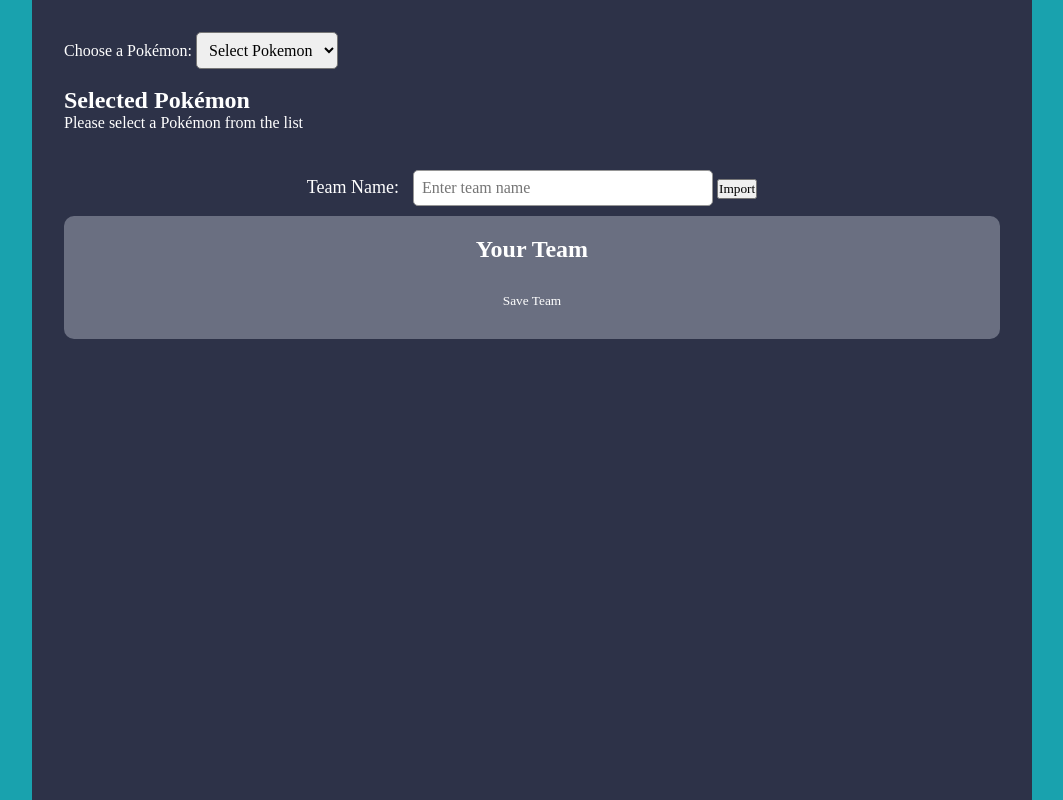
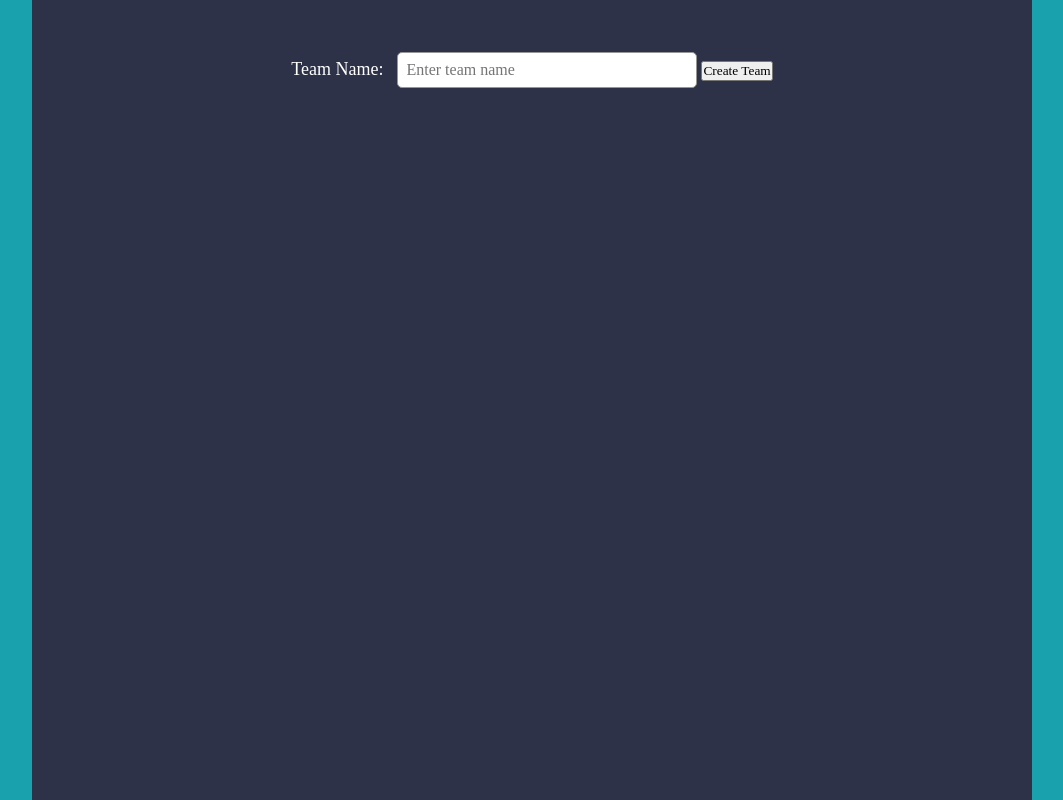
Before and after one commit to leop3z/TP1---Pokedex-, a Flask app: page /team in a window 1280 px wide. Shown: the part 148-948 px from the top of the page, without its empty margins (108-1171 px from the left). Run offline with Flask 3, Linux system fonts and the light colour scheme.

Commit message:
Cambio de estructura backend, agregada tabla de pokemones que se relaciona a la tabla de equipos y almacena los id de los pokemones de pokeapi | modificados los archivos de js para soportar el cambio del backend y modificacion de la funcion de la pagina de crear equipo, ahora solo crea el equipo con el nombre, los pokemones se agregan en la pagina principal seleccionando el equipo deseado del dropdown y usando los botones de agregar a equipo de los pokemones

```diff
--- a/app.py
+++ b/app.py
@@ -1,3 +1,143 @@
+# from flask import Flask, jsonify, render_template, request
+# from flask_sqlalchemy import SQLAlchemy
+# import requests
+
+# app = Flask(__name__)
+
+# # Configuración de la base de datos
+# app.config['SQLALCHEMY_DATABASE_URI'] = 'postgresql://pokemon_user:password@localhost:5432/pokemon_teams'
+# db = SQLAlchemy(app)
+
+# # Definición de los modelos
+
+# class Team(db.Model):
+#     __tablename__ = 'teams'
+#     id = db.Column(db.Integer, primary_key=True)
+#     name = db.Column(db.String(100), nullable=False)
+#     pokemons = db.relationship('Pokemon', backref='team', lazy=True)
+
+# class Pokemon(db.Model):
+#     __tablename__ = 'pokemons'
+#     id = db.Column(db.Integer, primary_key=True)
+#     pokemon_id = db.Column(db.Integer, nullable=False)
+#     team_id = db.Column(db.Integer, db.ForeignKey('teams.id'), nullable=False)
+
+# with app.app_context():
+#     db.create_all()
+
+# # Métodos CRUD
+
+# @app.route('/team', methods=['GET'])
+# def create_team_page():
+#     return render_template('team.html')
+
+# @app.route('/team', methods=['POST'])
+# def create_team():
+#     try:
+#         data = request.json
+#         new_team = Team(name=data['name'])
+#         db.session.add(new_team)
+#         db.session.commit()
+#         return jsonify(message='Team created successfully', team_id=new_team.id), 201
+#     except Exception as e:
+#         return jsonify(message=f'Error creating team: {str(e)}'), 500
+
+# @app.route('/team/<int:team_id>', methods=['DELETE'])
+# def delete_team(team_id):
+#     try:
+#         team = Team.query.get_or_404(team_id)
+#         db.session.delete(team)
+#         db.session.commit()
+#         return jsonify(message='Team deleted successfully'), 200
+#     except Exception as e:
+#         return jsonify(message=f'Error deleting team: {str(e)}'), 500
+
+# @app.route('/team/<int:team_id>/pokemon', methods=['POST'])
+# def add_pokemon_to_team(team_id):
+#     try:
+#         data = request.json
+#         new_pokemon = Pokemon(pokemon_id=data['pokemon_id'], team_id=team_id)
+#         db.session.add(new_pokemon)
+#         db.session.commit()
+#         return jsonify(message='Pokemon added to team successfully'), 201
+#     except Exception as e:
+#         return jsonify(message=f'Error adding pokemon to team: {str(e)}'), 500
+
+# @app.route('/team/<int:team_id>/pokemon/<int:pokemon_id>', methods=['DELETE'])
+# def remove_pokemon_from_team(team_id, pokemon_id):
+#     try:
+#         pokemon = Pokemon.query.filter_by(team_id=team_id, pokemon_id=pokemon_id).first_or_404()
+#         db.session.delete(pokemon)
+#         db.session.commit()
+#         return jsonify(message='Pokemon removed from team successfully'), 200
+#     except Exception as e:
+#         return jsonify(message=f'Error removing pokemon from team: {str(e)}'), 500
+
+# @app.route('/teams', methods=['GET'])
+# def get_all_teams():
+#     try:
+#         teams = Team.query.all()
+#         teams_list = [{"id": team.id, "name": team.name} for team in teams]
+#         return jsonify(teams_list), 200
+#     except Exception as e:
+#         return jsonify({"error": str(e)}), 500
+
+# @app.route('/team/<int:team_id>/pokemons', methods=['GET'])
+# def get_team_pokemons(team_id):
+#     try:
+#         team = Team.query.get_or_404(team_id)
+#         pokemons = Pokemon.query.filter_by(team_id=team.id).all()
+#         pokemon_list = [{"id": pokemon.id, "pokemon_id": pokemon.pokemon_id} for pokemon in pokemons]
+#         return jsonify(pokemon_list), 200
+#     except Exception as e:
+#         return jsonify({"error": str(e)}), 500
+
+# # Ruta para la página principal
+# @app.route('/')
+# def index():
+#     return render_template('index.html')
+
+# # Ruta para obtener detalles de un Pokémon por ID
+# @app.route('/pokemon', methods=['GET'])
+# def get_pokemon():
+#     try:
+#         # Obtener el ID del Pokémon desde el parámetro de consulta
+#         pokemon_id = request.args.get('id')
+#         if not pokemon_id:
+#             return jsonify({"error": "ID de Pokémon no proporcionado."}), 400
+
+#         # URL base de la PokeAPI
+#         base_url = "https://pokeapi.co/api/v2/pokemon/"
+
+#         # Construir la URL completa para obtener detalles del Pokémon
+#         url = base_url + str(pokemon_id)
+
+#         # Realizar la solicitud GET a la PokeAPI
+#         response = requests.get(url)
+
+#         # Verificar el código de respuesta
+#         if response.status_code == 200:
+#             pokemon_data = response.json()
+
+#             # Extraer la información relevante del Pokémon
+#             pokemon_details = {
+#                 "id": pokemon_data['id'],
+#                 "name": pokemon_data['name']
+#             }
+
+#             # Renderizar el template pokemon.html con los detalles del Pokémon
+#             return render_template('pokemon.html', pokemon=pokemon_details)
+
+#         else:
+#             return jsonify({"error": "Pokémon no encontrado."}), 404
+
+#     except Exception as e:
+#         return jsonify({"error": str(e)}), 500
+
+# if __name__ == '__main__':
+#     app.run(debug=True)
+
+
 from flask import Flask, jsonify, render_template, request
 from flask_sqlalchemy import SQLAlchemy
 import requests
@@ -8,119 +148,77 @@ app = Flask(__name__)
 app.config['SQLALCHEMY_DATABASE_URI'] = 'postgresql://pokemon_user:password@localhost:5432/pokemon_teams'
 db = SQLAlchemy(app)
 
+# Definición de los modelos
+
+class Team(db.Model):
+    __tablename__ = 'teams'
+    id = db.Column(db.Integer, primary_key=True)
+    name = db.Column(db.String(100), nullable=False)
+    pokemons = db.relationship('Pokemon', backref='team', lazy=True)
+
+class Pokemon(db.Model):
+    __tablename__ = 'pokemons'
+    id = db.Column(db.Integer, primary_key=True)
+    pokemon_id = db.Column(db.Integer, nullable=False)
+    team_id = db.Column(db.Integer, db.ForeignKey('teams.id'), nullable=False)
+
+with app.app_context():
+    db.create_all()
+
 # Ruta para la página principal
 @app.route('/')
 def index():
     return render_template('index.html')
 
-
-# Ruta para obtener detalles de un Pokémon por ID
-@app.route('/pokemon', methods=['GET'])
-def get_pokemon():
-    try:
-        # Obtener el ID del Pokémon desde el parámetro de consulta
-        pokemon_id = request.args.get('id')
-        if not pokemon_id:
-            return jsonify({"error": "ID de Pokémon no proporcionado."}), 400
-
-        # URL base de la PokeAPI
-        base_url = "https://pokeapi.co/api/v2/pokemon/"
-
-        # Construir la URL completa para obtener detalles del Pokémon
-        url = base_url + str(pokemon_id)
-
-        # Realizar la solicitud GET a la PokeAPI
-        response = requests.get(url)
-
-        # Verificar el código de respuesta
-        if response.status_code == 200:
-            pokemon_data = response.json()
-
-            # Extraer la información relevante del Pokémon
-            pokemon_details = {
-                "id": pokemon_data['id'],
-                "name": pokemon_data['name']
-            }
-
-            # Renderizar el template pokemon.html con los detalles del Pokémon
-            return render_template('pokemon.html', pokemon=pokemon_details)
-
-        else:
-            return jsonify({"error": "Pokémon no encontrado."}), 404
-
-    except Exception as e:
-        return jsonify({"error": str(e)}), 500
-
-# Definición de los modelos
-
-class PokemonTeam(db.Model):
-    id = db.Column(db.Integer, primary_key=True)
-    name = db.Column(db.String(100), nullable=False)
-    pokemon_data = db.Column(db.JSON)
-
-with app.app_context():
-    db.create_all()
-
-# Métodos CRUD
+# Ruta para la página de crear equipos
 @app.route('/team', methods=['GET'])
-def team():
+def create_team_page():
     return render_template('team.html')
 
-# POST = Crear
+# Método para crear un equipo
 @app.route('/team', methods=['POST'])
 def create_team():
     try:
         data = request.json
-        new_team = PokemonTeam(name=data['name'], pokemon_data=data['pokemon_data'])
+        new_team = Team(name=data['name'])
         db.session.add(new_team)
         db.session.commit()
-        return jsonify(message='Team created successfully'), 201
+        return jsonify(message='Team created successfully', team_id=new_team.id), 201
     except Exception as e:
         return jsonify(message=f'Error creating team: {str(e)}'), 500
 
-# GET = Obtener
-@app.route('/team/<int:team_id>', methods=['GET'])
-def get_team(team_id):
-    team = PokemonTeam.query.get_or_404(team_id)
-    return jsonify({
-        'id': team.id,
-        'name': team.name,
-        'pokemons': [{'id': p['id'], 'name': p['name']} for p in team.pokemon_data]
-    })
+# Método para agregar un Pokémon a un equipo
+@app.route('/team/<int:team_id>/pokemon', methods=['POST'])
+def add_pokemon_to_team(team_id):
+    try:
+        data = request.json
+        new_pokemon = Pokemon(pokemon_id=data['pokemon_id'], team_id=team_id)
+        db.session.add(new_pokemon)
+        db.session.commit()
+        return jsonify(message='Pokemon added to team successfully'), 201
+    except Exception as e:
+        return jsonify(message=f'Error adding pokemon to team: {str(e)}'), 500
 
-# Nueva ruta para obtener todos los equipos
+# Método para obtener todos los Pokémon de un equipo
+@app.route('/team/<int:team_id>/pokemons', methods=['GET'])
+def get_team_pokemons(team_id):
+    try:
+        team = Team.query.get_or_404(team_id)
+        pokemons = Pokemon.query.filter_by(team_id=team.id).all()
+        pokemon_list = [{"id": pokemon.id, "pokemon_id": pokemon.pokemon_id} for pokemon in pokemons]
+        return jsonify(pokemon_list), 200
+    except Exception as e:
+        return jsonify({"error": str(e)}), 500
+
+# Método para obtener todos los equipos
 @app.route('/teams', methods=['GET'])
-def get_all_teams():
+def get_teams():
     try:
-        teams = PokemonTeam.query.all()
-        teams_list = []
-        for team in teams:
-            teams_list.append({
-                'id': team.id,
-                'name': team.name,
-                'pokemons': [{'id': p['id'], 'name': p['name']} for p in team.pokemon_data]
-            })
-        return jsonify(teams_list), 200
+        teams = Team.query.all()
+        team_list = [{"id": team.id, "name": team.name} for team in teams]
+        return jsonify(team_list), 200
     except Exception as e:
-        return jsonify(message=f'Error fetching teams: {str(e)}'), 500
-
-# PUT = Actualizar
-@app.route('/team/<int:team_id>', methods=['PUT'])
-def update_team(team_id):
-    team = PokemonTeam.query.get_or_404(team_id)
-    data = request.json
-    team.name = data.get('name', team.name)
-    team.pokemon_data = data.get('pokemon_data', team.pokemon_data)
-    db.session.commit()
-    return jsonify(message='Team updated successfully')
-
-# DELETE = Borrar
-@app.route('/team/<int:team_id>', methods=['DELETE'])
-def delete_team(team_id):
-    team = PokemonTeam.query.get_or_404(team_id)
-    db.session.delete(team)
-    db.session.commit()
-    return jsonify(message='Team deleted successfully')
+        return jsonify({"error": str(e)}), 500
 
 if __name__ == '__main__':
     app.run(debug=True)
--- a/static/js/team.js
+++ b/static/js/team.js
@@ -1,157 +1,33 @@
-// Se ejecuta una vez cargado lo demás
 document.addEventListener("DOMContentLoaded", () => {
-    const pokemon_select = document.getElementById('pokemon-select');
-    const pokemon_details = document.getElementById('pokemon-details');
-    const team_list = document.getElementById('team-list');
+    const team_name_input = document.getElementById('team-name');
+    const create_team_button = document.getElementById('create-team');
 
-    const team_name_import = document.getElementById('team-name');
-    const save_btn_team = document.getElementById('save-team');
-
-
-    const MAX_TEAM_SIZE = 6;
-    let team = [];
-
-
-    // Recordar que => me ayuda a crear la función a continuación, si la creaba por fuera no funcionaba
-
-    // Obtener la lista de nombres de Pokemon desde la PokeAPI
-    fetch('https://pokeapi.co/api/v2/pokemon?limit=151')
-        .then(response => response.json())  // Lo paso a formato JSON
-        .then(data => {
-            // Iterar sobre los resultados y agregar opciones al selector
-            data.results.forEach(pokemon => {
-                const option = document.createElement('option');
-                option.value = pokemon.name;
-                // Nombre del pokemon, con la primera letra mayus, el resto normal (slice, desde la segunda letra hacia adelante)
-                option.textContent = pokemon.name[0].toUpperCase() + pokemon.name.slice(1);
-                pokemon_select.appendChild(option);
-            });
-        })
-
-        pokemon_select.addEventListener('change', () => {
-            const selected_pokemon = pokemon_select.value;
-            // Confirma que tiene algún valor dentro
-            if (selected_pokemon) {
-                display_pokemon_details(selected_pokemon);
-            }
-        }
-    );
-
-    // Mostrar Sprite del pokemon, nombre y boton para agregar al equipo
-    function display_pokemon_details(pokemonName) {
-        // Obtener detalles del Pokémon seleccionado
-        fetch(`https://pokeapi.co/api/v2/pokemon/${pokemonName}`)
-            .then(response => response.json())
-            .then(pokemon => {
-                // URL del sprite
-                const pokemon_image = pokemon.sprites.front_default;
-                const pokemon_HTML = `
-                    <p>Name: ${pokemon.name}</p>
-                    <img src="${pokemon_image}" alt="${pokemon.name}">
-                `;
-                // Mostrar el HTML generado
-                pokemon_details.innerHTML = pokemon_HTML;
-
-                // Mostrar botón para agregar al equipo si aún no está en el equipo
-                const add_team_button = document.createElement('button');
-                add_team_button.textContent = 'Add to Team';
-                add_team_button.addEventListener('click', () => add_to_team(pokemon)); // Aca se maneja distinto por el parametro
-                pokemon_details.appendChild(add_team_button);
-            }
-        )
-    }
-
-    // Boton de agregar al equipo
-    function add_to_team(pokemon) {
-        if (team.length < MAX_TEAM_SIZE) {
-            team.push(pokemon);
-            display_team();
-        }
-        else {
-            alert('Your team is full.');
-        }
-    }
-
-    // Mostrar el equipo
-    function display_team() {
-        team_list.innerHTML = '';
-        team.forEach(pokemon => {
-            const list_item = document.createElement('li');
-            list_item.textContent = pokemon.name.toUpperCase();
-
-            // Btn para eliminar del equipo
-            const remove_button = document.createElement('button');
-            remove_button.textContent = 'Remove';
-            remove_button.addEventListener('click', () => remove_from_team(pokemon.id));
-
-            list_item.appendChild(remove_button);
-            team_list.appendChild(list_item);
-        });
-    }
-
-    // Btn remover
-    function remove_from_team(pokemonId) {
-        // Borra de acuerdo al id especificado
-        team = team.filter(p => p.id !== pokemonId);
-        display_team();
-    }
-
-
-
-    // Guardar el equipo en la base de datos
-    save_btn_team.addEventListener('click', () => {
-        const team_name = team_name_import.value.trim();
-        console.log(team_name)
-        console.log(team)
-        if (team.length > 0 && team_name) {
+    create_team_button.addEventListener('click', () => {
+        const team_name = team_name_input.value.trim();
+        if (team_name) {
             fetch('/team', {
                 method: 'POST',
                 headers: {
                     'Content-Type': 'application/json',
                 },
                 body: JSON.stringify({
-                    name: team_name,
-                    pokemon_data: team.map(pokemon => ({ id: pokemon.id, name: pokemon.name })),
+                    name: team_name
                 }),
             })
-            .then(response => {
-                console.log(response)
-                if (response.status == 201) {
-                    alert(response.bo);
+            .then(response => response.json())
+            .then(data => {
+                if (data.message === 'Team created successfully') {
+                    alert('Team created successfully');
                 } else {
-                    alert('Error saving team. Please try again.');
+                    alert('Error creating team. Please try again.');
                 }
             })
             .catch(error => {
-                console.error('Error saving team:', error);
-                alert('Error saving team. Please try again.');
+                console.error('Error creating team:', error);
+                alert('Error creating team. Please try again.');
             });
         } else {
-            alert('Your team is empty or team name is not provided');
+            alert('Please provide a team name');
         }
     });
-
-    function import_team() {
-        const team_name = team_name_import.value.trim();
-        if (team_name) {
-            fetch(`/team?name=${team_name}`)
-                .then(response => response.json())
-                .then(data => {
-                    if (data.pokemon_data) {
-                        team = data.pokemon_data;
-                        display_team();
-                    } else {
-                        alert('Team not found. Please try again.');
-                    }
-                })
-                .catch(error => {
-                    console.error('Error importing team:', error);
-                    alert('Error importing team. Please try again.');
-                });
-        } else {
-            alert('Please provide a team name to import');
-        }
-    }
-
-    document.querySelector('.team-name button').addEventListener('click', import_team);
 });
--- a/templates/team.html
+++ b/templates/team.html
@@ -19,38 +19,11 @@
     </header>
 
     <main>
-        <div class="pokemon-selection">
-            <label for="pokemon-select">Choose a Pokémon:</label>
-            <select id="pokemon-select">
-                <option value="">Select Pokemon</option>
-                <!-- Opciones de Pokémon se agregarán dinámicamente aquí -->
-            </select>
-        </div>
-
-        <br>
-
-        <div class="pokemon-display">
-            <h2>Selected Pokémon</h2>
-            <!-- Mostar foto y nombre del Pokemon -->
-            <div id="pokemon-details">
-                <p>Please select a Pokémon from the list</p>
-            </div>
-        </div>
-
-        <br>
-
         <div class="team-name">
             <label for="team-name">Team Name:</label>
             <input type="text" id="team-name" placeholder="Enter team name">
-            <button onclick="importTeam()" class="btn">Import</button>
+            <button id="create-team" class="btn">Create Team</button>
         </div>
-
-        <div class="team">
-            <h2>Your Team</h2>
-            <ul id="team-list"></ul>
-            <button id="save-team" class="btn">Save Team</button>
-        </div>
-
     </main>
 
     <script src="/static/js/team.js"></script>
```
Also changed, not shown: static/js/main.js (+95 -60 lines), templates/index.html (+9 -6 lines).
